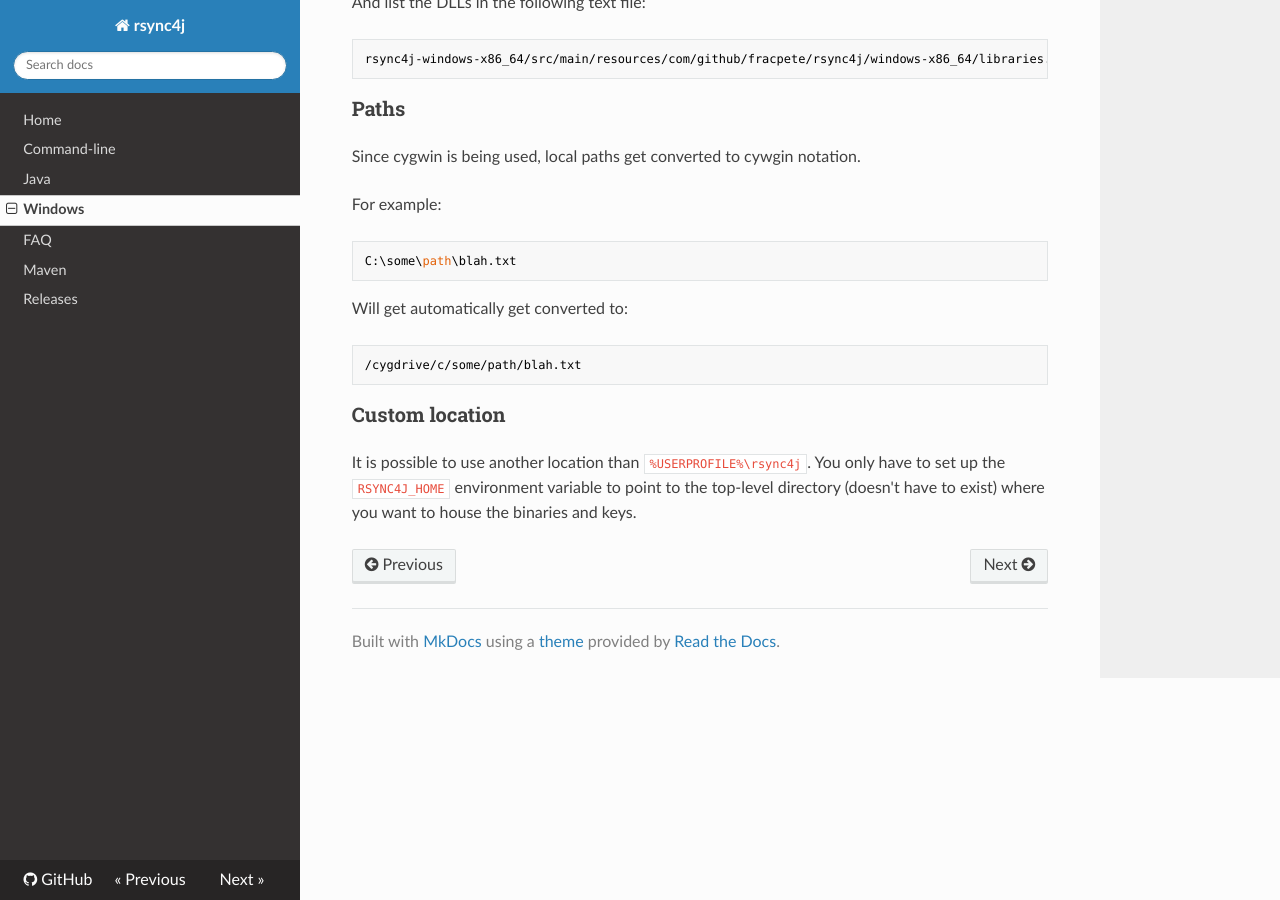
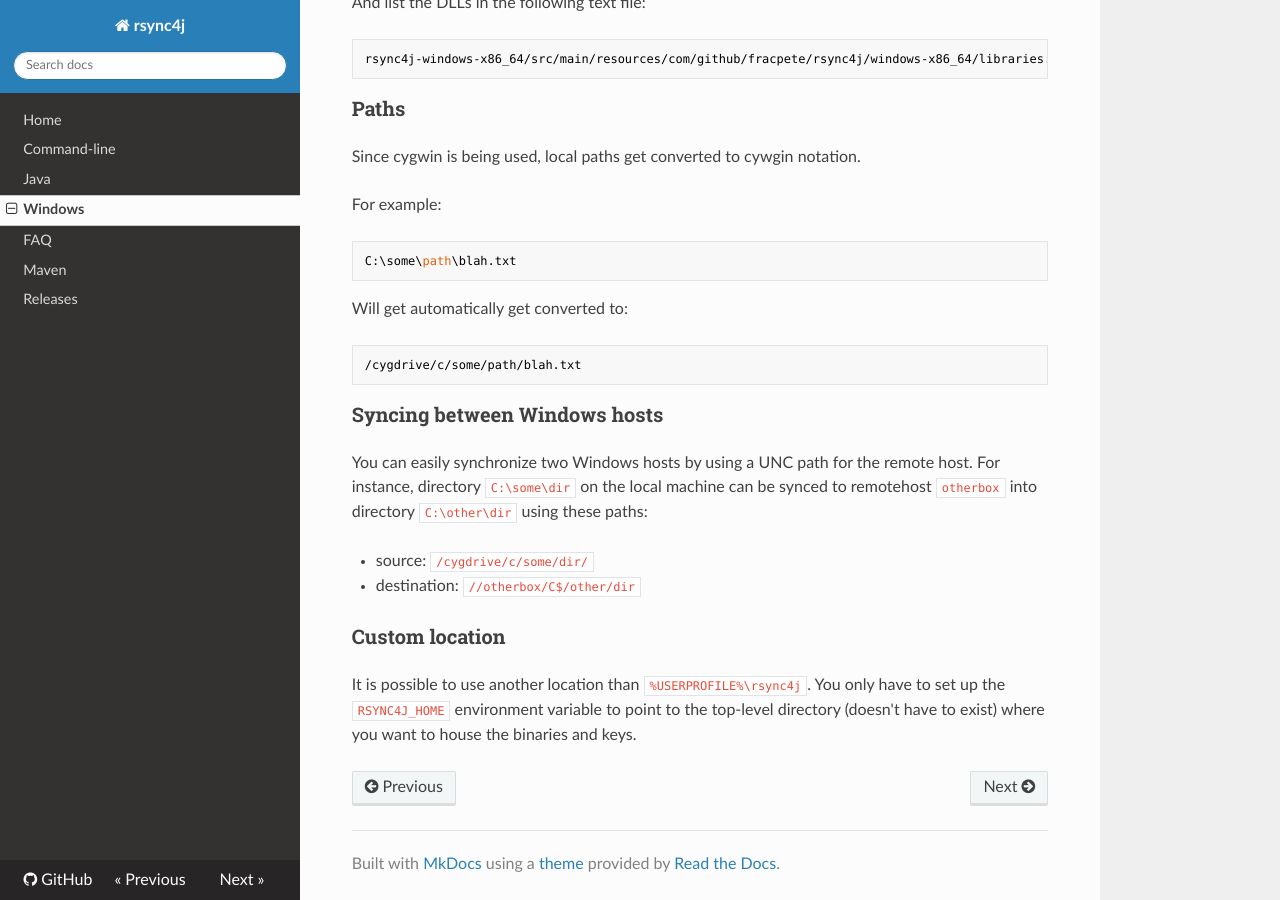
Before and after one commit to fracpete/rsync4j, an MkDocs documentation site: the page built from docs/windows.md, in a window 1280 px wide and 900 px high, scrolled down 1888 px. Built offline with MkDocs 1.6.1, drawn with Linux system fonts in a browser that asks for light colours; nearby versions of some CDN libraries; old or Windows-style settings are respelled for this version of MkDocs.

Commit message:
added section for syncing between Windows hosts

````diff
--- a/docs/windows.md
+++ b/docs/windows.md
@@ -96,6 +96,16 @@
 /cygdrive/c/some/path/blah.txt
 ```
 
+### Syncing between Windows hosts
+
+You can easily synchronize two Windows hosts by using a UNC path for the remote
+host. For instance, directory `C:\some\dir` on the local machine can be synced
+to remotehost `otherbox` into directory `C:\other\dir` using these paths:
+
+* source: `/cygdrive/c/some/dir/`
+* destination: `//otherbox/C$/other/dir`
+
+
 ### Custom location
 
 It is possible to use another location than `%USERPROFILE%\rsync4j`. You only
````
